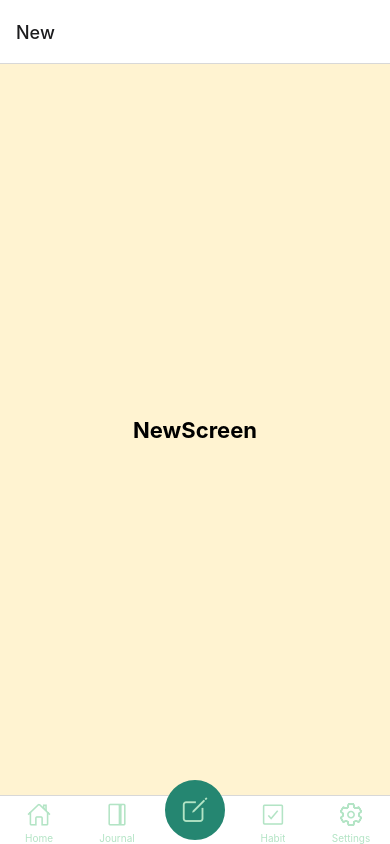
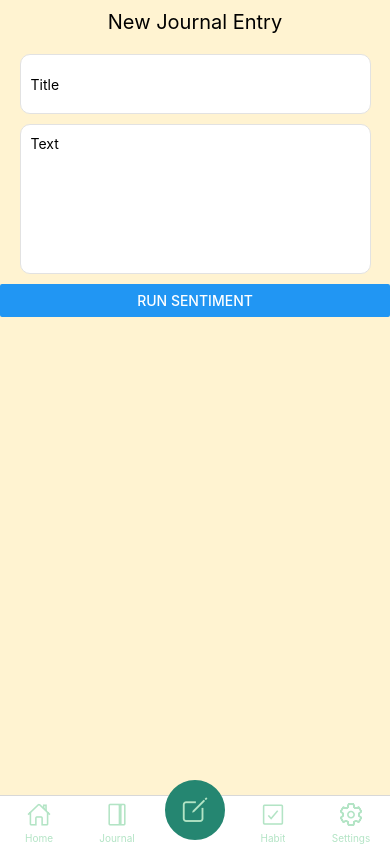
Before and after one commit to hellodvh/StoicMind, a React Native app: screen /New in a window 390 px wide. Built offline with nearby package versions, Linux system fonts and the light colour scheme; no server answers.

Commit message:
Updated UI styles and layout.

```diff
--- a/App.js
+++ b/App.js
@@ -1,9 +1,11 @@
 import { NavigationContainer } from '@react-navigation/native';
+import { StatusBar } from 'expo-status-bar';
 import Routes from './src/screens/routes';
 
 export default function App() {
   return (
     <NavigationContainer>
+      <StatusBar/>
       <Routes/>
     </NavigationContainer>
   );
--- a/package.json
+++ b/package.json
@@ -17,7 +17,9 @@
     "react": "18.0.0",
     "react-native": "0.69.6",
     "react-native-safe-area-context": "4.3.1",
-    "react-native-screens": "~3.15.0"
+    "react-native-screens": "~3.15.0",
+    "expo-font": "~10.2.0",
+    "expo-splash-screen": "~0.16.2"
   },
   "devDependencies": {
     "@babel/core": "^7.12.9"
--- a/src/screens/HabitScreen/HabitScreen.js
+++ b/src/screens/HabitScreen/HabitScreen.js
@@ -4,7 +4,7 @@ import { View, Text, StyleSheet } from "react-native";
 export default function HabitScreen() {
   return (
     <View style={styles.container}>
-      <Text style={styles.text}>HabitScreen</Text>
+      <Text style={styles.text}>Habit Screen</Text>
     </View>
   );
 }
--- a/src/screens/HomeScreen/HomeScreen.js
+++ b/src/screens/HomeScreen/HomeScreen.js
@@ -1,5 +1,5 @@
 import React, { useState, useEffect } from "react";
-import { View, Text, StyleSheet, ImageBackground, ScrollView } from "react-native";
+import { View, Text, StyleSheet, ImageBackground, ScrollView, ActivityIndicator, Image } from "react-native";
 
 export default function HomeScreen() {
 
@@ -19,19 +19,24 @@ export default function HomeScreen() {
   },[])
 
   return (
+
     <View style={styles.container}>
+      <Image style={styles.headerImage} source={require('../../assets/images/marcusaurelius.png')} />
+      <Text style={styles.headerTitleText}>StoicMind</Text>
       {
-        loading ? <Text>Loading...</Text>:
-        data.map((random)=> (
-          <View style={styles.card}>
+        loading ? <ActivityIndicator size="large" color="#258671"></ActivityIndicator>:
+        data.map((random, index)=> (
+          <View style={styles.card} key={index}>
             <ScrollView style={{margin: 10}}>
 
               <Text style={{fontSize: 16, fontWeight: "400"}}>"{random.body}"</Text>
               <Text style={{fontSize: 14, fontWeight: "500", marginTop: 2, fontStyle: "italic",color: 'gray'}}>~{random.author}</Text>
+
             </ScrollView>
           </View>
         ))
       }
+
     </View>
   );
 }
@@ -42,7 +47,7 @@ const styles = StyleSheet.create({
     flex: 1,
     justifyContent: "center",
     alignItems: "center",
-    backgroundColor: "#FFF3D1",
+    backgroundColor: "#FFFFFF",
   },
   text: {
     fontSize: 22,
@@ -54,11 +59,21 @@ const styles = StyleSheet.create({
     padding: 5,
     marginHorizontal: 2,
     borderColor: "#E2E2E2",
-    borderWidth: 1,
+    borderWidth: 2,
     borderRadius: 20,
-    backgroundColor: "white",
+    backgroundColor: "#FFF3D1",
     justifyContent: "center",
     alignItems: "center",
+  },
+  headerImage: {
+    height: 200,
+    width: 200,
+    justifyContent: "center",
 
+  },
+  headerTitleText: {
+    fontSize: 38,
+    fontWeight: "bold",
+    paddingBottom: 100,
   }
 });
--- a/src/screens/JournalScreen/JournalScreen.js
+++ b/src/screens/JournalScreen/JournalScreen.js
@@ -4,7 +4,7 @@ import { View, Text, StyleSheet } from "react-native";
 export default function JournalScreen() {
   return (
     <View style={styles.container}>
-      <Text style={styles.text}>JournalScreen</Text>
+      <Text style={styles.text}>Journal Screen</Text>
     </View>
   );
 }
--- a/src/screens/NewScreen/NewScreen.js
+++ b/src/screens/NewScreen/NewScreen.js
@@ -1,10 +1,37 @@
 import React from "react";
-import { View, Text, StyleSheet } from "react-native";
+import {
+  View,
+  KeyboardAvoidingView,
+  TextInput,
+  StyleSheet,
+  Text,
+  TouchableWithoutFeedback,
+  Button,
+  Keyboard,
+  TouchableOpacity,
+  ScrollView,
+} from "react-native";
+import Ionicons from "@expo/vector-icons/Ionicons";
 
 export default function NewScreen() {
   return (
+    //Container View
     <View style={styles.container}>
-      <Text style={styles.text}>NewScreen</Text>
+
+      <Text style={styles.headerText}>
+        New Journal Entry
+      </Text>
+
+
+      <TextInput style={styles.titleTextInput} placeholder="Title"/>
+
+
+      <TextInput style={styles.mainTextInput} multiline={true} placeholder="Text"/>
+
+      <Button title="Run Sentiment" />
+
+
+
     </View>
   );
 }
@@ -13,12 +40,38 @@ export default function NewScreen() {
 const styles = StyleSheet.create({
   container: {
     flex: 1,
-    justifyContent: "center",
-    alignItems: "center",
     backgroundColor: "#FFF3D1",
   },
-  text: {
-    fontSize: 22,
-    fontWeight: "bold",
+  headerText: {
+    fontSize: 20,
+    textAlign: "center",
+    justifyContent: "space-evenly",
+    padding: 10,
+    marginBottom: 10,
+  },
+  titleTextInput: {
+    height: 60,
+    width: "90%",
+    padding: 10,
+    marginBottom: 10,
+    alignSelf: "center",
+    justifyContent: "center",
+    backgroundColor: "#FFFFFF",
+    borderWidth: 1,
+    borderRadius: 10,
+    borderColor: "#E2E2E2",
+  },
+
+  mainTextInput: {
+    height: 150,
+    width: "90%",
+    padding: 10,
+    marginBottom: 10,
+    alignSelf: "center",
+    justifyContent: "center",
+    backgroundColor: "#FFFFFF",
+    borderWidth: 1,
+    borderRadius: 10,
+    borderColor: "#E2E2E2",
   },
 });
--- a/src/screens/SettingsScreen/SettingsScreen.js
+++ b/src/screens/SettingsScreen/SettingsScreen.js
@@ -4,7 +4,7 @@ import { View, Text, StyleSheet } from "react-native";
 export default function SettingsScreen() {
   return (
     <View style={styles.container}>
-      <Text style={styles.text}>SettingsScreen</Text>
+      <Text style={styles.text}>Settings Screen</Text>
     </View>
   );
 }
--- a/src/screens/routes.js
+++ b/src/screens/routes.js
@@ -33,13 +33,23 @@ export default function Routes() {
         tabBarInactiveTintColor: "#B3E4C5",
       })}
     >
-      <Tab.Screen name="Home" component={HomeScreen} />
-      <Tab.Screen name="Journal" component={JournalScreen} />
+      <Tab.Screen
+        name="Home"
+        component={HomeScreen}
+        options={{ headerShown: false }}
+      />
+
+      <Tab.Screen
+        name="Journal"
+        component={JournalScreen}
+        options={{ headerShown: false }}
+      />
 
       <Tab.Screen
         name="New"
         component={NewScreen}
         options={{
+          headerShown: false,
           tabBarLabel: "",
           tabBarIcon: ({ focused, size, color }) => (
             <ButtonNew size={size} color={color} focused={focused} />
@@ -47,8 +57,17 @@ export default function Routes() {
         }}
       />
 
-      <Tab.Screen name="Habit" component={HabitScreen} />
-      <Tab.Screen name="Settings" component={SettingsScreen} />
+      <Tab.Screen
+        name="Habit"
+        component={HabitScreen}
+        options={{ headerShown: false }}
+      />
+
+      <Tab.Screen
+        name="Settings"
+        component={SettingsScreen}
+        options={{ headerShown: false }}
+      />
     </Tab.Navigator>
   );
 }
```
Also changed, not shown: src/assets/images/marcusaurelius.png (added), 1 other file (tests, documents, lock files or other folders).
